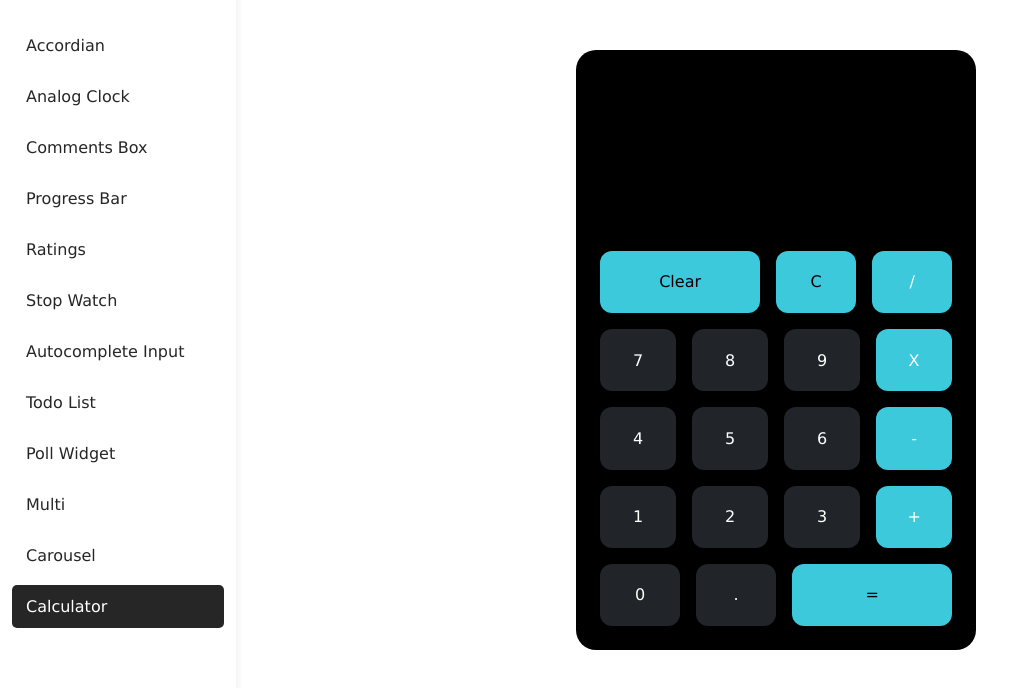
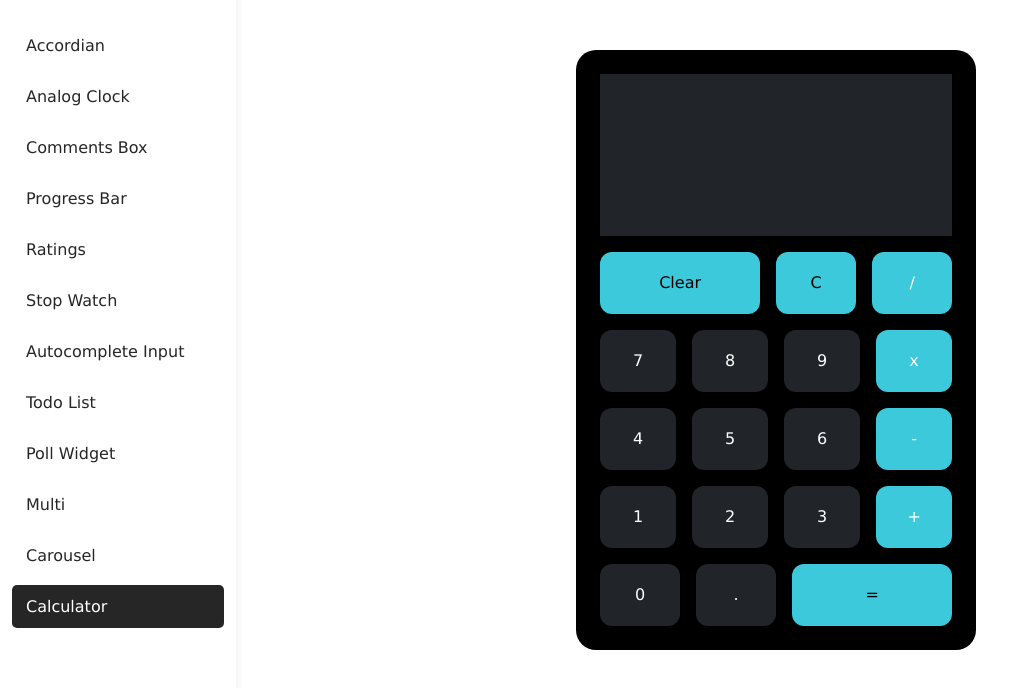
Before and after one commit to grvdshwl/ReuseableComponents, a React (Vite) app: page / in a window 1280 px wide. Both pictures are taken after a click on the element "Calculator". Shown: the top 688 px of the page, without its empty margins (0-1027 px from the left). Built offline with nearby package versions, Linux system fonts and the light colour scheme.

Commit message:
Calculator logic

```diff
--- a/src/Components/Calculator/Calculator.styles.tsx
+++ b/src/Components/Calculator/Calculator.styles.tsx
@@ -15,6 +15,19 @@ export const CalculatorContainer = styled.div`
 export const CalculatorDisplayContainer = styled.div`
   width: 100%;
   height: 30%;
+  display: flex;
+  flex-direction: row;
+  justify-content: flex-end;
+  align-items: end;
+  background: #212529;
+  padding: 20px;
+`;
+
+export const CalculatorDisplay = styled.p`
+  color: #fff;
+  font-size: 32px;
+  font-weight: 600;
+  letter-spacing: 0.5px;
 `;
 
 export const CalculatorButtonMainContainer = styled.div`
@@ -47,6 +60,7 @@ export const CalculatorButton: React.FC<{
   color?: string;
   inverted?: boolean;
   children: ReactNode;
+  onClick?: (value: string) => void;
 }> = styled.div`
   background: ${(props) => (!!props.inverted ? "#3bc9db" : "#212529")};
   border-radius: 12px;
@@ -56,6 +70,5 @@ export const CalculatorButton: React.FC<{
   justify-content: center;
   color: ${(props) => props.color ?? "#FFF"};
   font-size: 16px;
-  text-transform: capitalize;
   cursor: pointer;
 `;
--- a/src/Components/Calculator/index.tsx
+++ b/src/Components/Calculator/index.tsx
@@ -1,3 +1,4 @@
+import { useState } from "react";
 import {
   CalculatorButton,
   CalculatorButtonPrimaryContainer,
@@ -6,44 +7,116 @@ import {
   CalculatorDisplayContainer,
   CalculatorButtonSecondaryContainer,
   CalculatorButtonTertiaryContainer,
+  CalculatorDisplay,
 } from "./Calculator.styles";
 
 const Calculator = () => {
+  const [input, setInput] = useState("");
+
+  const handleClick = (value: string) => {
+    if (input !== "Error") {
+      setInput((prevValue) => prevValue + value);
+    } else {
+      setInput(value);
+    }
+  };
+
+  const handleClear = () => {
+    setInput("");
+  };
+
+  const calculateResult = () => {
+    try {
+      const sanitizedExpression = input.replace(/\b0+(\d+)/g, "$1");
+      const result = eval(sanitizedExpression).toFixed(2);
+      setInput(result.toString());
+    } catch (error) {
+      setInput("Error");
+    }
+  };
   return (
     <CalculatorContainer>
-      <CalculatorDisplayContainer />
+      <CalculatorDisplayContainer>
+        <CalculatorDisplay>{input}</CalculatorDisplay>
+      </CalculatorDisplayContainer>
       <CalculatorButtonMainContainer>
         <CalculatorButtonPrimaryContainer>
-          <CalculatorButton color="#000" inverted={true}>
-            clear
+          <CalculatorButton color="#000" inverted={true} onClick={handleClear}>
+            Clear
           </CalculatorButton>
-          <CalculatorButton color="#000" inverted={true}>
+          <CalculatorButton color="#000" inverted={true} onClick={handleClear}>
             C
           </CalculatorButton>
-          <CalculatorButton inverted={true}>/</CalculatorButton>
+          <CalculatorButton
+            inverted={true}
+            onClick={handleClick.bind(null, "/")}
+          >
+            /
+          </CalculatorButton>
         </CalculatorButtonPrimaryContainer>
         <CalculatorButtonSecondaryContainer>
-          <CalculatorButton>7</CalculatorButton>
-          <CalculatorButton>8</CalculatorButton>
-          <CalculatorButton>9</CalculatorButton>
-          <CalculatorButton inverted={true}>X</CalculatorButton>
+          <CalculatorButton onClick={handleClick.bind(null, "7")}>
+            7
+          </CalculatorButton>
+          <CalculatorButton onClick={handleClick.bind(null, "8")}>
+            8
+          </CalculatorButton>
+          <CalculatorButton onClick={handleClick.bind(null, "9")}>
+            9
+          </CalculatorButton>
+          <CalculatorButton
+            inverted={true}
+            onClick={handleClick.bind(null, "*")}
+          >
+            x
+          </CalculatorButton>
         </CalculatorButtonSecondaryContainer>
         <CalculatorButtonSecondaryContainer>
-          <CalculatorButton>4</CalculatorButton>
-          <CalculatorButton>5</CalculatorButton>
-          <CalculatorButton>6</CalculatorButton>
-          <CalculatorButton inverted={true}>-</CalculatorButton>
+          <CalculatorButton onClick={handleClick.bind(null, "4")}>
+            4
+          </CalculatorButton>
+          <CalculatorButton onClick={handleClick.bind(null, "5")}>
+            5
+          </CalculatorButton>
+          <CalculatorButton onClick={handleClick.bind(null, "6")}>
+            6
+          </CalculatorButton>
+          <CalculatorButton
+            inverted={true}
+            onClick={handleClick.bind(null, "-")}
+          >
+            -
+          </CalculatorButton>
         </CalculatorButtonSecondaryContainer>
         <CalculatorButtonSecondaryContainer>
-          <CalculatorButton>1</CalculatorButton>
-          <CalculatorButton>2</CalculatorButton>
-          <CalculatorButton>3</CalculatorButton>
-          <CalculatorButton inverted={true}>+</CalculatorButton>
+          <CalculatorButton onClick={handleClick.bind(null, "1")}>
+            1
+          </CalculatorButton>
+          <CalculatorButton onClick={handleClick.bind(null, "2")}>
+            2
+          </CalculatorButton>
+          <CalculatorButton onClick={handleClick.bind(null, "3")}>
+            3
+          </CalculatorButton>
+          <CalculatorButton
+            inverted={true}
+            onClick={handleClick.bind(null, "+")}
+          >
+            +
+          </CalculatorButton>
         </CalculatorButtonSecondaryContainer>
         <CalculatorButtonTertiaryContainer>
-          <CalculatorButton>0</CalculatorButton>
-          <CalculatorButton>.</CalculatorButton>
-          <CalculatorButton color="#000" inverted={true}>
+          <CalculatorButton onClick={handleClick.bind(null, "0")}>
+            0
+          </CalculatorButton>
+          <CalculatorButton onClick={handleClick.bind(null, ".")}>
+            .
+          </CalculatorButton>
+          <CalculatorButton
+            color="#000"
+            inverted={true}
+            onClick={calculateResult}
+          >
             =
           </CalculatorButton>
         </CalculatorButtonTertiaryContainer>
```
